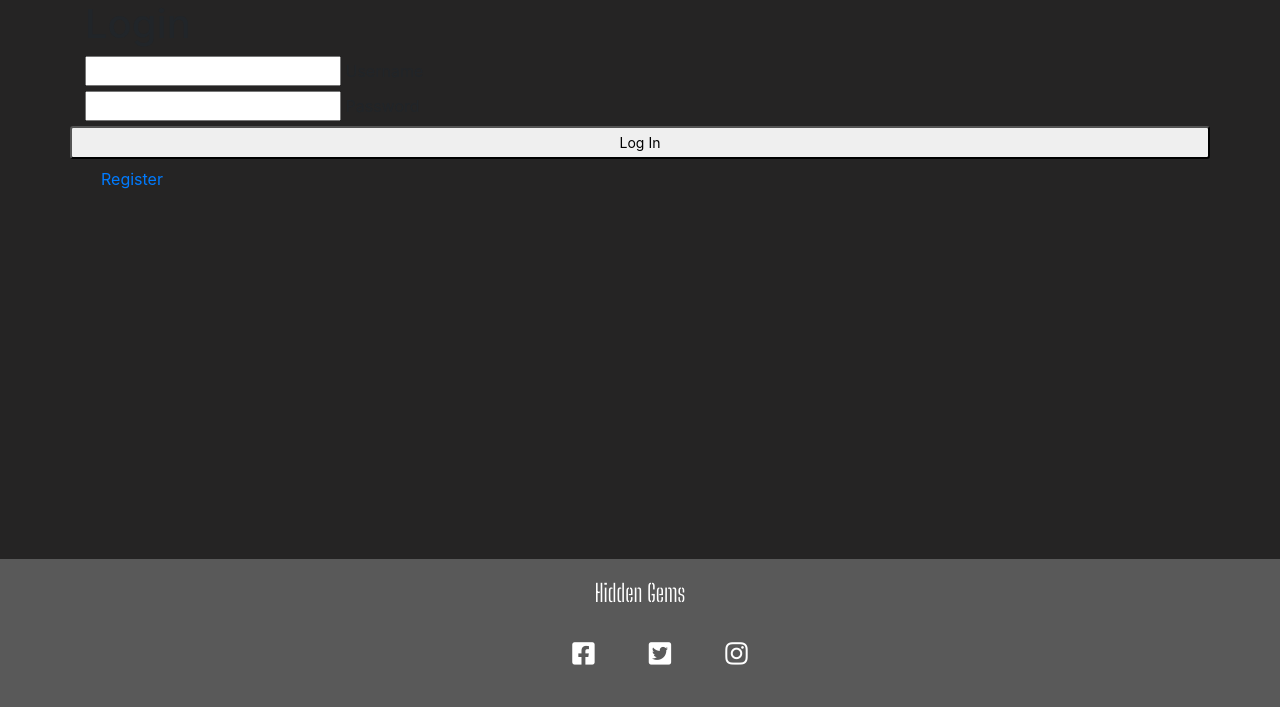
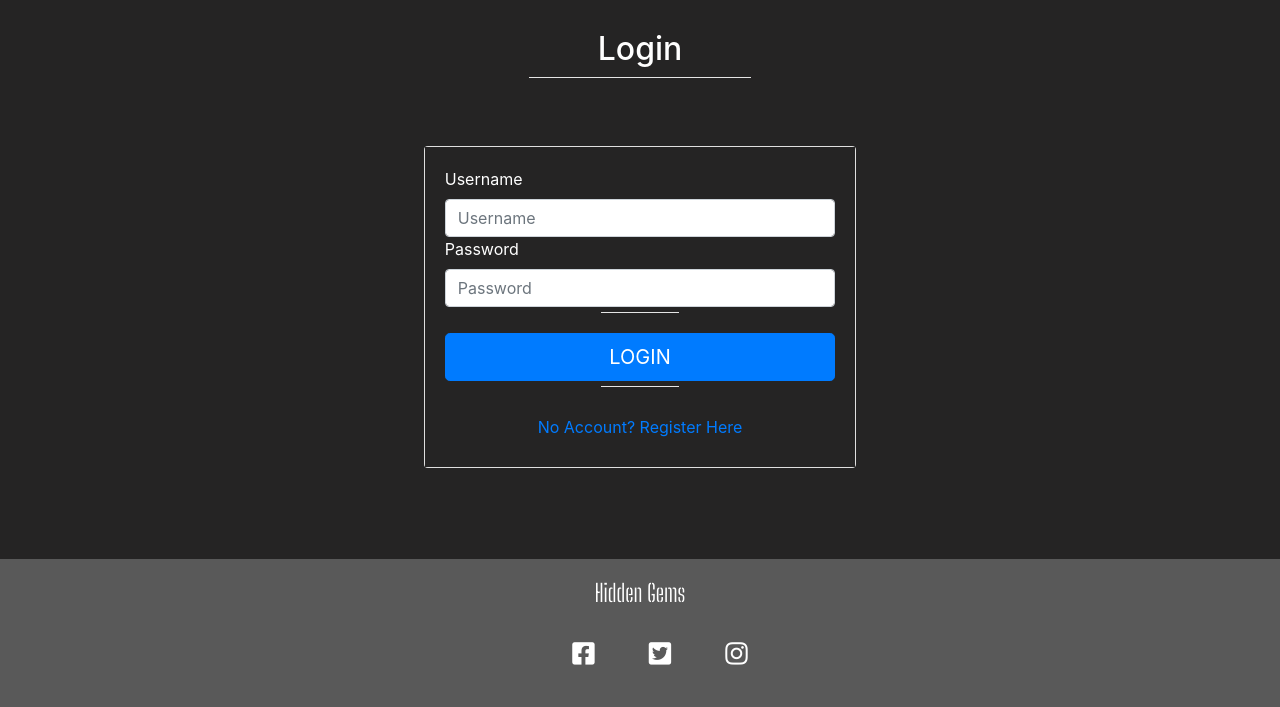
Before and after one commit to Code-Institute-Submissions/HiddenGems, a Flask app: page /login in a window 1280 px wide. Shown: the part 93-800 px from the top of the page. Run offline with Flask 2, Linux system fonts and the light colour scheme; some libraries are stand-ins or nearby versions.

Commit message:
Add styling cards to login.html and register.html pages

```diff
--- a/static/css/style.css
+++ b/static/css/style.css
@@ -79,6 +79,10 @@ body {
   text-align: center;
   color: #fff;
 
+}
+
+.gems-body {
+  color: #fff;
 }
 
 .category-title {
--- a/templates/login.html
+++ b/templates/login.html
@@ -1,34 +1,40 @@
 {% extends "base.html" %}
 {% block content %}
 
-<h1>Login</h1>
+<div class="gems-title-div">
+  <h2 class="gems-title">Login</h2>
+  <hr class="block-divider block-divider-bottom-margin">
+</div>
 
-<div class="row">
-    <form class="col s12 m8 offset-m2" method="POST" action="{{ url_for('login') }}">
-        <div class="card-panel">
-            <div class="row">
-                <div class="input-field col s12">
-                    <input id="username" name="username" type="text" minlength="5" maxlength="15" pattern="^[a-zA-Z0-9]{5,15}$" class="validate" required>
-                    <label for="username">Username</label>
-                </div>
-            </div>
-            <div class="row">
-                <div class="input-field col s12">
-                    <input id="password" name="password" type="password" minlength="5" maxlength="15" pattern="^[a-zA-Z0-9]{5,15}$" class="validate" required>
-                    <label for="password">Password</label>
-                </div>
-            </div>
-            <div class="row">
-                <button type="submit" class="col s12 btn-sm">
-                    Log In
-                </button>
-            </div>
+  <div class="container">
+    <div class="row">
+      <div class="col-sm-9 col-md-7 col-lg-5 mx-auto">
+        <div class="card card-signin my-5">
+          <div class="card-body">
+            <!-- <h5 class="gems-body card-title text-center">Login</h5> -->
+            <form class="form-signin" method="POST" action="{{ url_for('login') }}">
+              <div class="form-label-group">
+                <label for="username" class="gems-body text-center">Username</label>
+                <input id="username" name="username" type="text" minlength="5" maxlength="15" pattern="^[a-zA-Z0-9]{5,15}$" class="validate form-control" placeholder="Username" required>
+              </div>
+
+              <div class="form-label-group">
+                <label for="password" class="gems-body text-center">Password</label>
+                <input  id="password" name="password" class="form-control validate" type="password" placeholder="Password" minlength="5" maxlength="15" pattern="^[a-zA-Z0-9]{5,15}$" required>
+              </div>
+              <hr class="block-divider block-divider-bottom-margin">
+              <button class="btn btn-lg btn-primary btn-block text-uppercase" type="submit">Login</button>
+              <hr class="block-divider block-divider-bottom-margin">
+              <a class="nav-link text-center" href="{{ url_for('register') }}">No Account? Register Here</a>
+            </form>
+          </div>
         </div>
-    </form>
+      </div>
     </div>
+  </div>
 
 
-<a class="nav-link" href="{{ url_for('register') }}">Register</a>
+
 
 
 {% endblock %}
--- a/templates/search.html
+++ b/templates/search.html
@@ -3,6 +3,7 @@
 
 <div class="gems-title-div">
   <h2 class="gems-title">Search for a Movie</h2>
+  <p class = "gems-body"> See if your pick is already on our site.</p>
   <hr class="block-divider block-divider-bottom-margin">
 </div>
 
```
Also changed, not shown: templates/register.html (+32 -3 lines).
